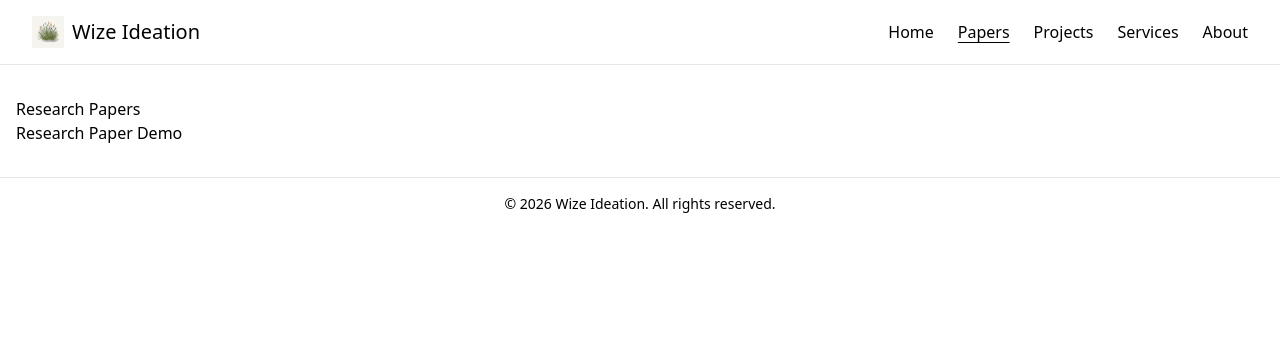
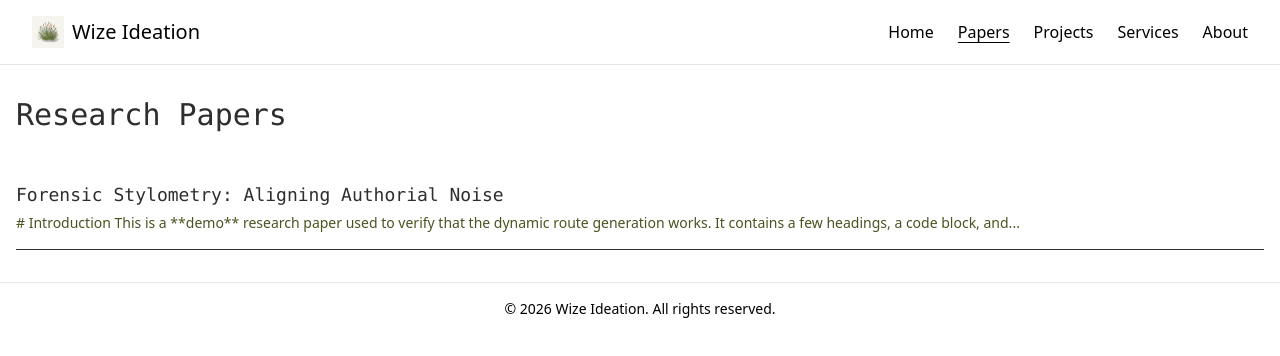
Before and after one commit to WizeIdea/wizeideation-website, a Next.js app: page /papers in a window 1280 px wide. Shown: the top 356 px of the page. Built offline with nearby package versions, Linux system fonts and the light colour scheme.

Commit message:
Update styles

```diff
--- a/app/papers/page.tsx
+++ b/app/papers/page.tsx
@@ -1,10 +1,34 @@
-export default function PapersIndex() {
+import { getAllPapers } from '@/lib/papers-data';
+import { ResearchList } from '@/components/ResearchList';
+
+export const metadata = {
+  title: 'Research Papers – Wize Ideation',
+  description:
+    'A curated repository of forensic stylometric research papers authored by Wize Ideation. Explore authoritative analyses on AI persona architecture and linguistic forensics.',
+  openGraph: {
+    title: 'Research Papers – Wize Ideation',
+    description:
+      'Explore our forensic-styled research papers on stylometric alignment, AI persona architecture, and forensic linguistics.',
+    type: 'website',
+    url: 'https://wizeidea.com/papers',
+    images: [{ url: 'https://wizeidea.com/og-image-papers.png' }],
+  },
+};
+
+export default async function PapersIndex() {
+  const papers = getAllPapers();
+
   return (
-    <section className="prose lg:prose-xl max-w-none text-striationCharcoal">
-      <h1>Research Papers</h1>
-      <ul>
-        <li><a href="/papers/research-paper-demo">Research Paper Demo</a></li>
-      </ul>
+    <section
+      aria-label="List of research papers"
+      className="prose lg:prose-xl max-w-none text-striation-charcoal"
+    >
+      <h1 className="font-mono text-3xl text-striation-charcoal mb-8">
+        Research Papers
+      </h1>
+
+      {/* Render the dynamic list */}
+      <ResearchList items={papers} basePath="/papers" />
     </section>
   );
 }
--- /dev/null
+++ b/components/PaperCard.tsx
@@ -0,0 +1,32 @@
+import Link from 'next/link';
+import type { FC } from 'react';
+
+export interface PaperCardProps {
+  slug: string;
+  title: string;
+  excerpt: string;
+}
+
+/**
+ * Forensic‑styled card displaying a research paper.
+ * Accessible:
+ *   - `role="article"` for screen readers.
+ *   - `tabIndex={0}` + focus-visible outline.
+ */
+export const PaperCard: FC<PaperCardProps> = ({ slug, title, excerpt }) => (
+  <article
+    role="article"
+    tabIndex={0}
+    className="group py-4 border-b border-[#2E2E2E] focus-visible:outline focus-visible:outline-2 focus-visible:outline-burnt-ochre"
+  >
+    <h2 className="font-mono text-lg text-striation-charcoal mb-1">
+      <Link
+        href={`/papers/${slug}`}
+        className="group-hover:text-burnt-ochre transition-colors"
+      >
+        {title}
+      </Link>
+    </h2>
+    <p className="text-sm text-dpm-olive">{excerpt}</p>
+  </article>
+);
--- /dev/null
+++ b/components/ResearchList.tsx
@@ -0,0 +1,27 @@
+import type { FC } from 'react';
+import { PaperCard } from './PaperCard';
+
+export interface ResearchItem {
+  slug: string;
+  title: string;
+  excerpt: string;
+}
+
+interface Props {
+  items: ResearchItem[];
+  basePath?: string; // kept for compatibility, unused
+}
+
+/**
+ * Renders a list of research items using the forensic PaperCard.
+ * The wrapper `<ul>` retains ARIA list semantics.
+ */
+export const ResearchList: FC<Props> = ({ items }) => (
+  <ul role="list" className="divide-y divide-[#2E2E2E]">
+    {items.map(({ slug, title, excerpt }) => (
+      <li key={slug} role="listitem">
+        <PaperCard slug={slug} title={title} excerpt={excerpt} />
+      </li>
+    ))}
+  </ul>
+);
--- /dev/null
+++ b/lib/papers-data.ts
@@ -0,0 +1,43 @@
+import fs from 'fs';
+import path from 'path';
+import matter from 'gray-matter';
+
+// Directory containing paper markdown files
+const PAPERS_DIR = path.join(process.cwd(), 'content', 'papers');
+
+export interface Paper {
+  slug: string;
+  title: string;
+  excerpt: string;
+}
+
+/**
+ * Reads all markdown files in `content/papers` and returns an array of
+ * objects: { slug, title, excerpt }.
+ * - `slug` – filename without extension, used for routing.
+ * - `title` – extracted from front‑matter; falls back to filename.
+ * - `excerpt` – first 150 characters of the markdown body (plain text).
+ */
+export function getAllPapers(): Paper[] {
+  // Check if directory exists
+  if (!fs.existsSync(PAPERS_DIR)) {
+    return [];
+  }
+
+  const fileNames = fs.readdirSync(PAPERS_DIR).filter((f) => f.endsWith('.md'));
+
+  return fileNames.map((fileName) => {
+    const slug = fileName.replace(/\.md$/, '');
+    const fullPath = path.join(PAPERS_DIR, fileName);
+    const fileContents = fs.readFileSync(fullPath, 'utf8');
+    const { data, content } = matter(fileContents);
+
+    const title = data.title ?? slug.replace(/-/g, ' ');
+    const excerpt = content
+      .replace(/[\r\n]+/g, ' ')
+      .trim()
+      .slice(0, 150) + (content.length > 150 ? '...' : '');
+
+    return { slug, title, excerpt };
+  });
+}
```
Also changed, not shown: 1 other file (tests, documents, lock files or other folders).
